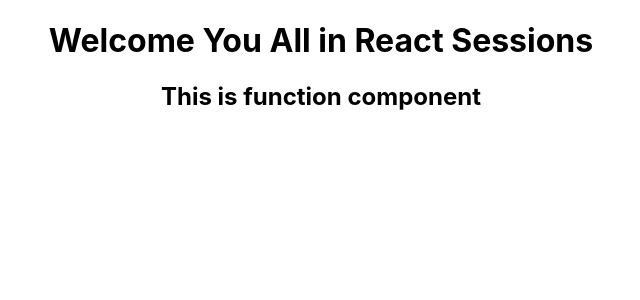
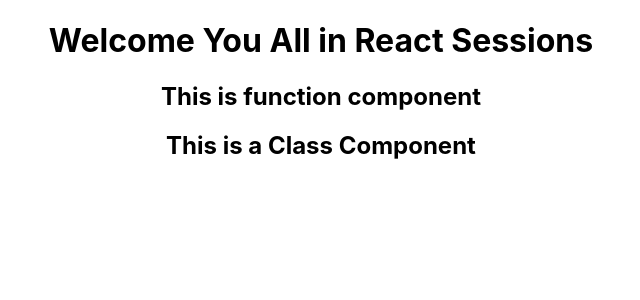
Before and after one commit to dhrubb2101/ReactApp, a React (Create React App) app: page / in a window 1280 px wide. Shown: the top 300 px of the page, without its empty margins (319-959 px from the left). Built offline with nearby package versions, Linux system fonts and the light colour scheme.

Commit message:
classComponent,render() method and function component ( arrow function and normal function syntax)

```diff
--- a/src/App.js
+++ b/src/App.js
@@ -1,5 +1,6 @@
 // import logo from './logo.svg';
 import './App.css';
+import ClassComp from './components/ClassComp';
 import FunctionComp from './components/FunctionComp';
 
 function App() {
@@ -21,6 +22,7 @@ function App() {
       </header> */}
       <h1>Welcome You All in React Sessions</h1>
       <FunctionComp></FunctionComp>
+      <ClassComp></ClassComp>
     </div>
   );
 }
--- /dev/null
+++ b/src/components/ClassComp.js
@@ -0,0 +1,11 @@
+import React, { Component } from "react";
+
+class ClassComp extends Component{
+
+    render(){
+        return <h2>This is a Class Component</h2>
+    }
+
+}
+
+export default ClassComp;
```
Also changed, not shown: 1 other file (tests, documents, lock files or other folders).
